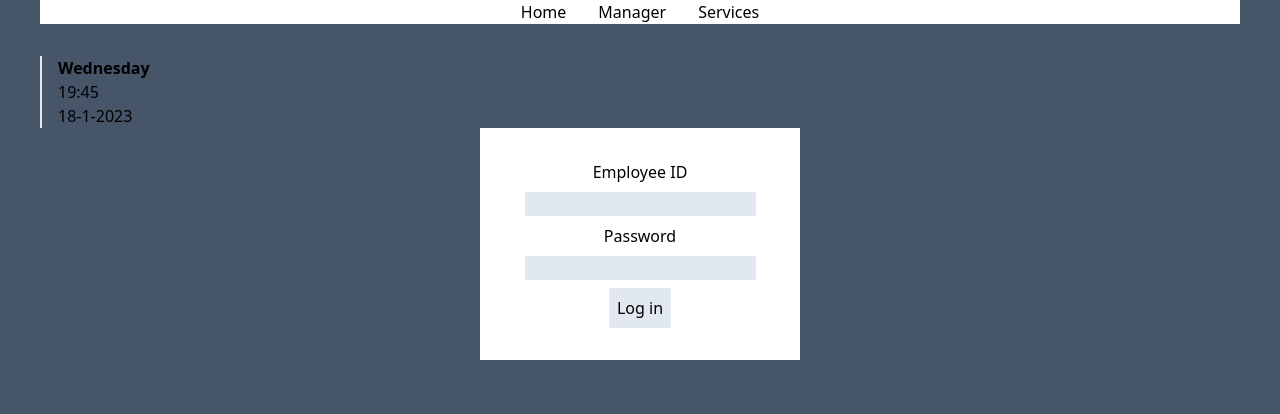
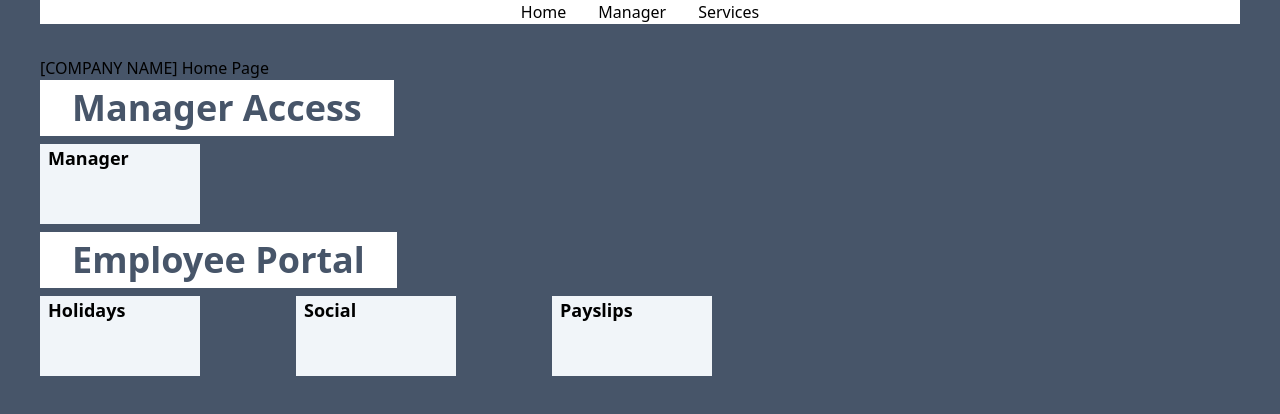
Before and after one commit to AroonSalotra/employee-database, a React (Vite) app: page / in a window 1280 px wide. Shown: the top 414 px of the page. Built offline with nearby package versions, Linux system fonts and the light colour scheme.

Commit message:
add linkTo component

```diff
--- a/src/App.jsx
+++ b/src/App.jsx
@@ -7,6 +7,7 @@ import dayjs from "dayjs";
 import { useState, useEffect } from 'react'
 import Deliveries from './components/Deliveries'
 import Header from './components/Header'
+import Home from './components/Home'
 
 function App() {
 
@@ -33,12 +34,12 @@ function App() {
       <BrowserRouter>
 
         <Navbar />
-        <Header day={today} />
+        {/* <Header day={today} /> */}
 
         <Routes>
 
           <Route path='/'
-            element={<LoginForm />}
+            element={<Home />}
           />
 
           <Route path='manager'
--- a/src/components/Deliveries.jsx
+++ b/src/components/Deliveries.jsx
@@ -1,10 +1,12 @@
 import { useState, useEffect, Fragment } from "react";
 import DeliveryItem from "./DeliveryItem";
 import { BsArrowRightSquareFill, BsArrowLeftSquareFill } from "react-icons/bs"
+import Header from "./Header";
 
 const Deliveries = ({ today, dayId }) => {
 
     const [index, setIndex] = useState(null)
+
     const weekDays = [
         "Sun",
         "Mon",
@@ -41,26 +43,33 @@ const Deliveries = ({ today, dayId }) => {
         setIndex(dayId)
     }, [dayId])
 
+
     return (
-        <div>
+        <>
+
+            <Header day={today} />
+
+            <div className="pt-12">
 
                 <h2 className="title">Deliveries</h2>
 
-            <div className="flex justify-center gap-20 py-4 text-3xl">
+                <div className="flex gap-20 pt-12 text-3xl">
 
                     <button onClick={() => handleIndexChange("prev")}
-                    className="text-slate-400"><BsArrowLeftSquareFill /></button>
+                        className="text-slate-400"><BsArrowLeftSquareFill />
+                    </button>
 
                     <button onClick={() => setIndex(dayId)}
                         className="w-20">
                         {weekDays[index]}</button>
 
                     <button onClick={() => handleIndexChange("next")}
-                    className="text-slate-400"><BsArrowRightSquareFill /></button>
+                        className="text-slate-400"><BsArrowRightSquareFill />
+                    </button>
 
                 </div>
 
-            <div className="w-80 mx-auto overflow-hidden">
+                <div className="w-80 sm:w-96 overflow-hidden">
 
                     <div className="flex justify-start transition-all"
                         style={{ transform: `translateX(-${index}00%)` }}>
@@ -80,6 +89,8 @@ const Deliveries = ({ today, dayId }) => {
 
                 </div>
             </div>
+        </>
+
     );
 
 }
--- a/src/components/DeliveryItem.jsx
+++ b/src/components/DeliveryItem.jsx
@@ -11,7 +11,7 @@ const DeliveryItem = ({ deliveryFrom }) => {
     }, [])
 
     return (
-        <li className="flex justify-between bg-lime-500 p-2 w-80 my-4">
+        <li className="flex justify-between bg-lime-500 p-2 w-80 sm:w-96 my-4">
             {deliveryFrom}
             <span className="bg-white px-4 rounded-lg w-32">due by {time}</span>
         </li>
--- a/src/components/Employees.jsx
+++ b/src/components/Employees.jsx
@@ -38,7 +38,7 @@ const Employees = ({ day }) => {
                 Today's Employees
             </h1>
 
-            <div className="gap-4 pt-20 sm:grid grid-cols-3">
+            <div className="gap-4 pt-20 flex flex-wrap sm:grid grid-cols-3">
 
                 {employeeData.map(({ employeeId, name, start, end }, index) => {
                     return <Fragment key={index}>
--- a/src/components/Header.jsx
+++ b/src/components/Header.jsx
@@ -16,11 +16,12 @@ const Header = ({ day }) => {
     }, [])
 
 
+
     return (
         <>
             <header className="border-l-2 pl-4">
                 <ul>
-                    <li className="font-semibold">{day}</li>
+                    <li className="font-semibold text-xl">{day}</li>
                     <li>{time}</li>
                     <li>{date}</li>
                 </ul>
--- /dev/null
+++ b/src/components/Home.jsx
@@ -0,0 +1,32 @@
+import IconLink from "./IconLink";
+
+const Home = () => {
+
+    const employeeList = [
+        { linkTo: "holidays" },
+        { linkTo: "social" },
+        { linkTo: "payslips" }
+    ]
+
+    return (
+        <section>
+            <h2>[COMPANY NAME] Home Page</h2>
+
+            <h3 className="title">Manager Access</h3>
+
+            <div className="flex py-2">
+                <IconLink linkTo={"manager"} />
+            </div>
+
+            <h3 className="title">Employee Portal</h3>
+            <div className="flex gap-24 py-2">
+                {employeeList.map(({ linkTo }) => {
+                    return <IconLink linkTo={linkTo} />
+                })}
+            </div>
+
+        </section>
+    );
+}
+
+export default Home;
--- /dev/null
+++ b/src/components/IconLink.jsx
@@ -0,0 +1,23 @@
+import { Link } from "react-router-dom";
+
+const IconLink = ({ linkTo }) => {
+
+    // console.log(linkTo.slice(1))
+
+    const capitalise = (item) => {
+        const firstLetter = item.slice(0, 1)
+        return firstLetter.toUpperCase() + item.slice(1)
+    }
+
+    return (
+        <>
+            <Link
+                to={linkTo}
+                className="w-40 pl-2 h-20 bg-slate-100 font-semibold text-lg">
+                {capitalise(linkTo)}
+            </Link>
+        </>
+    );
+}
+
+export default IconLink;
--- a/src/index.css
+++ b/src/index.css
@@ -29,5 +29,5 @@ body {
 }
 
 .title {
-    @apply text-4xl text-center font-semibold bg-white text-slate-600 w-fit mx-auto px-8 py-2
+    @apply text-4xl font-semibold bg-white text-slate-600 w-fit px-8 py-2
 }
```
Lines whose indentation alone changed are shown as unchanged.
